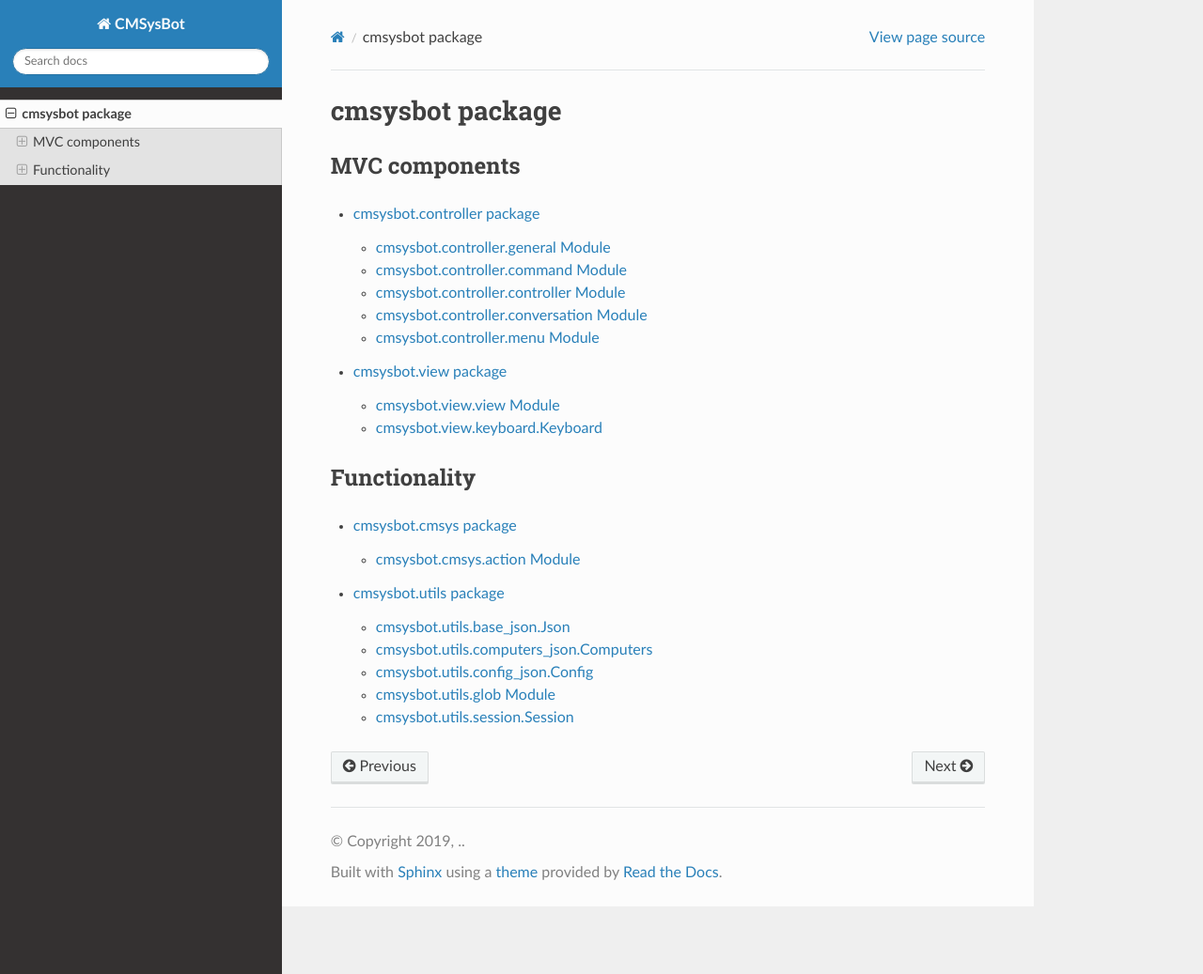
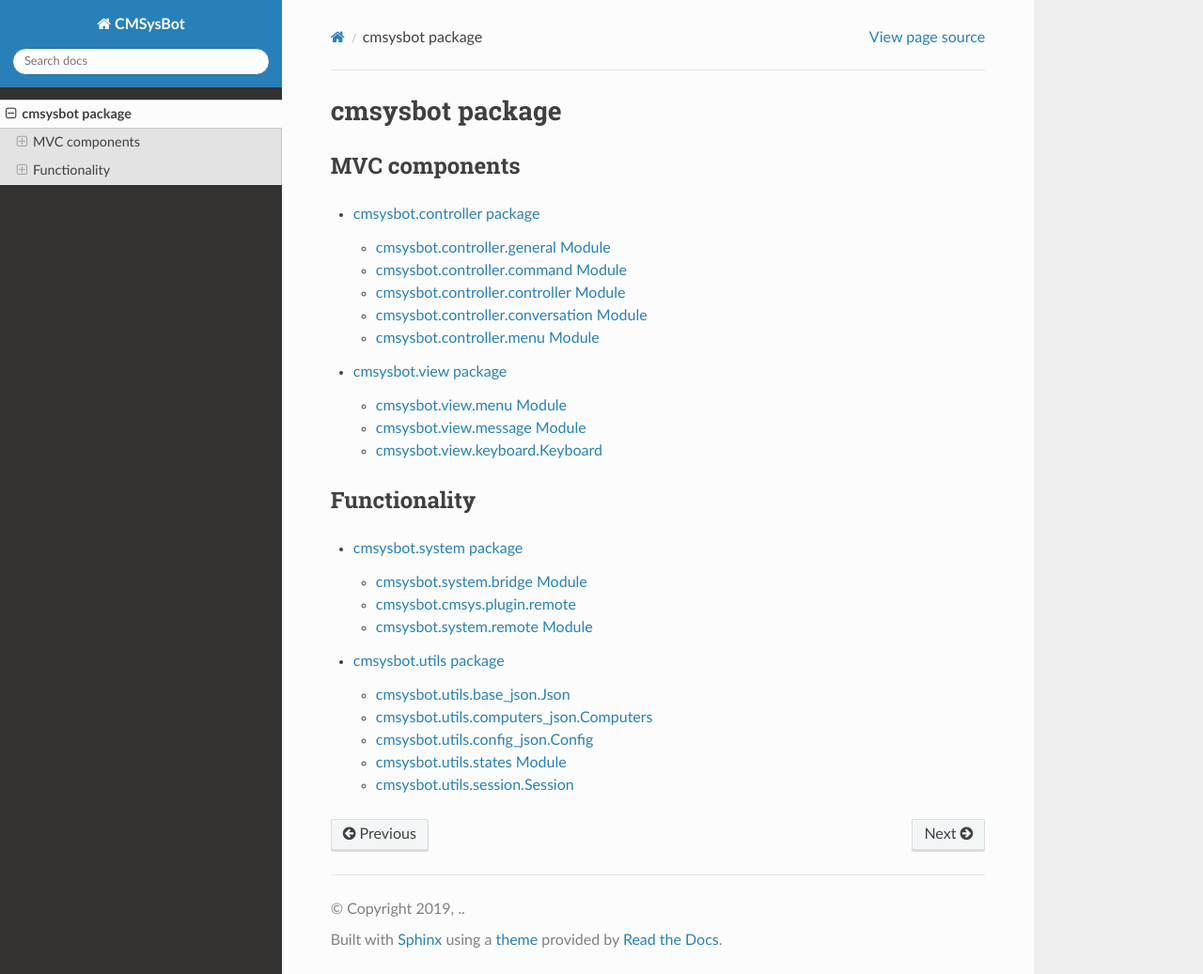
Before and after one commit to oddworldng/cmsysbot-telegram, a Sphinx documentation site: the page built from docs/source/cmsysbot.rst, in a window 1280 px wide and 1037 px high. Shown: the whole window at 94% size. Built offline with Sphinx 7.4.7 and the Read the Docs theme 2.0.0, drawn with Linux system fonts in a browser that asks for light colours.

Commit message:
Updated doc files

```diff
--- a/docs/source/cmsysbot.cmsys.rst
+++ /dev/null
@@ -1,5 +0,0 @@
-cmsysbot.cmsys package
-======================
-
-.. toctree::
-    cmsysbot.cmsys.action
--- a/docs/source/cmsysbot.rst
+++ b/docs/source/cmsysbot.rst
@@ -12,5 +12,5 @@ Functionality
 -------------
 
 .. toctree::
-    cmsysbot.cmsys
+    cmsysbot.system
     cmsysbot.utils
--- /dev/null
+++ b/docs/source/cmsysbot.system.bridge.rst
@@ -0,0 +1,6 @@
+cmsysbot.system.bridge Module
+=============================
+
+.. automodule:: cmsysbot.system.bridge
+    :members:
+    :show-inheritance:
--- /dev/null
+++ b/docs/source/cmsysbot.system.plugin.rst
@@ -0,0 +1,6 @@
+cmsysbot.cmsys.plugin.remote
+============================
+
+.. autoclass:: cmsysbot.system.plugin.Plugin
+    :members:
+    :show-inheritance:
--- /dev/null
+++ b/docs/source/cmsysbot.system.remote.rst
@@ -0,0 +1,6 @@
+cmsysbot.system.remote Module
+=============================
+
+.. automodule:: cmsysbot.system.remote
+    :members:
+    :show-inheritance:
--- /dev/null
+++ b/docs/source/cmsysbot.system.rst
@@ -0,0 +1,7 @@
+cmsysbot.system package
+======================
+
+.. toctree::
+    cmsysbot.system.bridge
+    cmsysbot.system.plugin
+    cmsysbot.system.remote
--- a/docs/source/cmsysbot.utils.glob.rst
+++ /dev/null
@@ -1,6 +0,0 @@
-cmsysbot.utils.glob Module
-==========================
-
-.. automodule:: cmsysbot.utils.glob
-    :members:
-    :show-inheritance:
--- a/docs/source/cmsysbot.utils.rst
+++ b/docs/source/cmsysbot.utils.rst
@@ -5,5 +5,5 @@ cmsysbot.utils package
     cmsysbot.utils.base_json
     cmsysbot.utils.computers_json
     cmsysbot.utils.config_json
-    cmsysbot.utils.glob
+    cmsysbot.utils.states
     cmsysbot.utils.session
--- /dev/null
+++ b/docs/source/cmsysbot.utils.states.rst
@@ -0,0 +1,6 @@
+cmsysbot.utils.states Module
+============================
+
+.. automodule:: cmsysbot.utils.states
+    :members:
+    :show-inheritance:
--- a/docs/source/cmsysbot.view.view.rst
+++ b/docs/source/cmsysbot.view.menu.rst
@@ -1,6 +1,6 @@
-cmsysbot.view.view Module
+cmsysbot.view.menu Module
 =========================
 
-.. automodule:: cmsysbot.view.view
+.. automodule:: cmsysbot.view.menu
     :members:
     :show-inheritance:
--- a/docs/source/cmsysbot.cmsys.action.rst
+++ b/docs/source/cmsysbot.view.message.rst
@@ -1,6 +1,6 @@
-cmsysbot.cmsys.action Module
+cmsysbot.view.message Module
 ============================
 
-.. automodule:: cmsysbot.cmsys.action
+.. automodule:: cmsysbot.view.message
     :members:
     :show-inheritance:
--- a/docs/source/cmsysbot.view.rst
+++ b/docs/source/cmsysbot.view.rst
@@ -2,5 +2,6 @@ cmsysbot.view package
 =====================
 
 .. toctree::
-    cmsysbot.view.view
+    cmsysbot.view.menu
+    cmsysbot.view.message
     cmsysbot.view.keyboard
```
Also changed, not shown: 1 other file.
